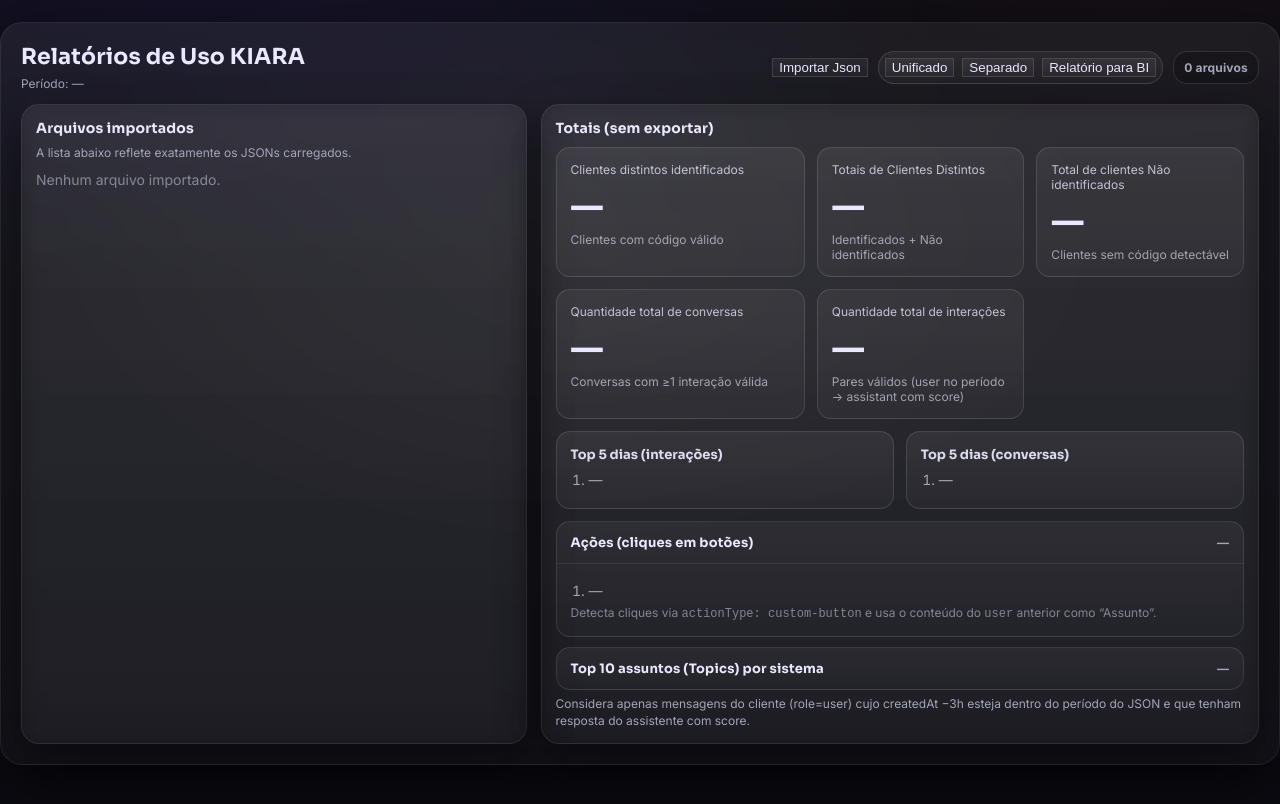
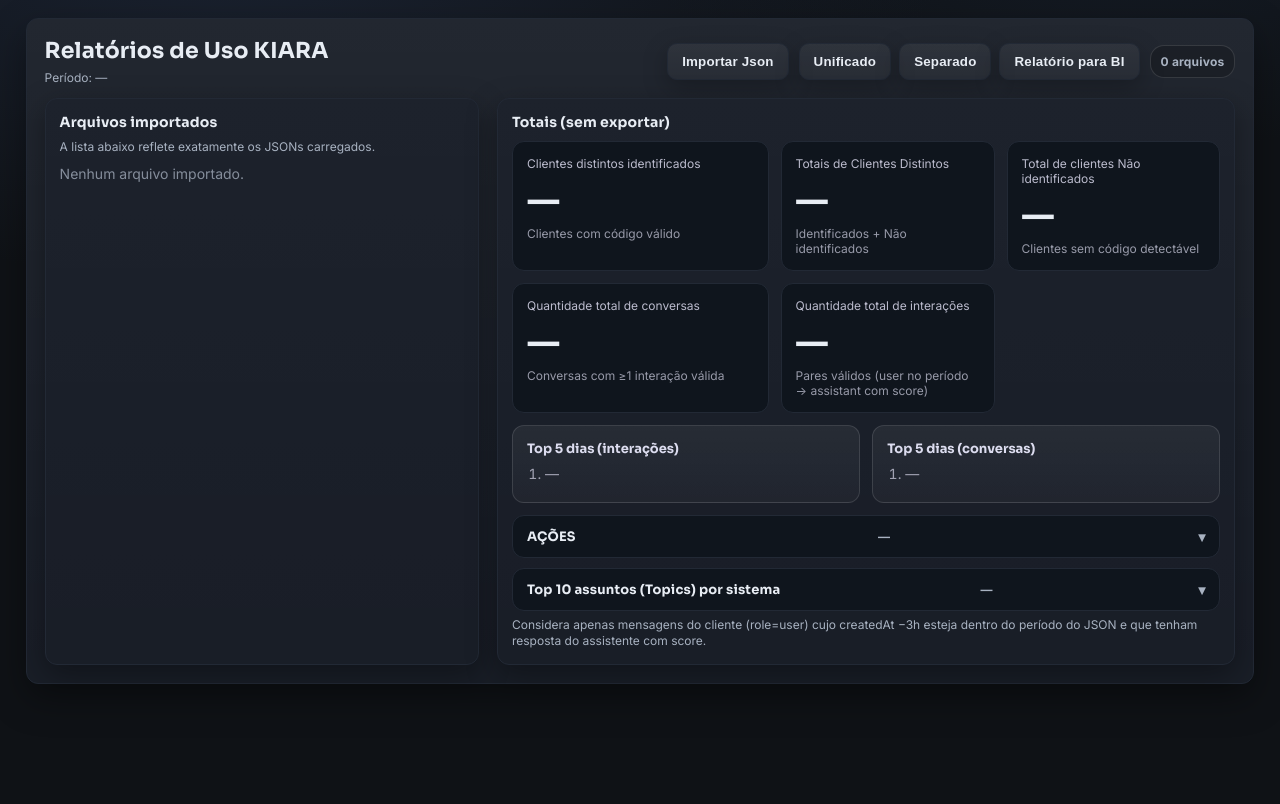
Before and after one commit to hdspcorp/Relatorio-de-uso-da-Kiara, a plain HTML site: page index.html in a window 1280 px wide. Drawn offline with Linux system fonts and the light colour scheme.

Commit message:
Refactor styles and layout in index.html

```diff
--- a/index.html
+++ b/index.html
@@ -9,26 +9,19 @@
 
 <style>
 :root{
-  /* Tom mais escuro e neutro (mais próximo do Workspace) */
-  --bg:#0b0b12;
-  --text:#e9e8ff;
-  --muted:#a4a6b9;
-
-  --stroke: rgba(255,255,255,.08);
-  --stroke2: rgba(255,255,255,.12);
-
-  --panel: rgba(255,255,255,.05);
-  --panel2: rgba(255,255,255,.03);
-
-  /* acentos bem discretos */
-  --a1:#7a5cff;
-  --a2:#ff7a59;
-
-  --radius:18px;
-  --radius2:14px;
-
-  --shadow: 0 24px 64px rgba(0,0,0,.55);
-  --shadow2: 0 16px 44px rgba(0,0,0,.45);
+  /* Padrão de cores do Workspace */
+  --bg:#0f1216;
+  --panel:#141923;
+  --panel-2:#0f151d;
+  --stroke:#222935;
+  --text:#e8edf4;
+  --muted:#a8b2c1;
+
+  --radius:12px;
+  --radius2:12px;
+
+  --shadow:0 14px 36px rgba(0,0,0,.35);
+  --shadow2:0 10px 30px rgba(0,0,0,.35);
 }
 
 *{ box-sizing:border-box; }
@@ -50,23 +43,20 @@
   position: fixed;
   inset: 0;
   z-index: -1;
-  /* Fundo mais “Workspace”: escuro com luz bem suave */
   background:
-    radial-gradient(1200px 600px at 18% -10%, rgba(122,92,255,.10), transparent 60%),
-    radial-gradient(900px 520px at 88% -20%, rgba(255,122,89,.07), transparent 60%),
-    radial-gradient(900px 520px at 45% 30%, rgba(255,255,255,.04), transparent 60%),
+    radial-gradient(1200px 600px at 18% -10%, #1b2332 0%, transparent 60%),
+    radial-gradient(900px 520px at 88% -20%, #171f2b 0%, transparent 60%),
     var(--bg);
 }
 
 .container{
-  max-width: 1480px;         /* mais “dashboard” */
-  margin: 22px auto;         /* sobe a UI */
-  padding: 20px;             /* compacto */
-  border-radius: calc(var(--radius) + 4px);
+  max-width:min(1920px, 96vw);
+  margin:18px auto;
+  padding:18px;
+  border-radius: var(--radius);
   border:1px solid var(--stroke);
-  background: linear-gradient(180deg, rgba(255,255,255,.06), rgba(255,255,255,.03));
+  background: linear-gradient(180deg, rgba(255,255,255,.06), rgba(255,255,255,.02)), var(--panel);
   box-shadow: var(--shadow);
-  backdrop-filter: blur(10px);
 }
 
 .header{
@@ -104,20 +94,48 @@
 .btn-group{
   display:inline-flex;
   gap:8px;
-  padding:6px;
-  border-radius: 16px;
-  border:1px solid rgba(255,255,255,.12);
-  background: linear-gradient(180deg, rgba(255,255,255,.06), rgba(255,255,255,.03));
+  padding:0;
+  border:0;
+  border-radius:0;
+  background:transparent;
 }
 
 /* padronização total */
 .btn-ghost{ display:none; }
 
-/* garante que "secondary" siga exatamente o mesmo padrão do resto */
+/* botão base no padrão do Workspace (antes não existia) */
+.btn{
+  appearance:none;
+  border:1px solid var(--stroke);
+  background:linear-gradient(180deg, rgba(255,255,255,.06), rgba(255,255,255,.03));
+  color:var(--text);
+  padding:10px 14px;
+  border-radius:10px;
+  cursor:pointer;
+  font-weight:700;
+  letter-spacing:.2px;
+  box-shadow:0 8px 24px rgba(0,0,0,.25);
+  transition:transform .12s ease, box-shadow .12s ease, border-color .12s ease;
+}
+
+.btn:hover{
+  transform:translateY(-1px);
+  box-shadow:0 10px 26px rgba(0,0,0,.30);
+  border-color: rgba(255,255,255,.18);
+}
+
+.btn:active{ transform:translateY(0); }
+
+.btn:focus-visible{
+  outline:2px solid rgba(122,92,255,.25);
+  outline-offset:2px;
+}
+
+/* secondary segue a mesma família */
 .btn.secondary{
-  background: linear-gradient(180deg, rgba(255,255,255,.06), rgba(255,255,255,.03));
-  border:1px solid rgba(255,255,255,.12);
-  color: var(--text);
+  border:1px solid var(--stroke);
+  background:linear-gradient(180deg, rgba(255,255,255,.06), rgba(255,255,255,.03));
+  color:var(--text);
 }
 
 .file-status{
@@ -133,9 +151,9 @@
 
 .layout{
   display:grid;
-  grid-template-columns: 0.95fr 1.35fr; /* dá mais espaço pros totais */
-  gap: 14px;
-  margin-top: 8px;          /* sobe os painéis */
+  grid-template-columns: 1fr 1.7fr;
+  gap: 18px;
+  margin-top: 10px;
 }
 
 .layout-top{ margin-top: 6px; }
@@ -143,11 +161,10 @@
 .panel{
   border-radius: var(--radius);
   border:1px solid var(--stroke);
-  background: linear-gradient(180deg, rgba(255,255,255,.045), rgba(255,255,255,.02));
+  background: linear-gradient(180deg, rgba(255,255,255,.04), rgba(255,255,255,.02)), var(--panel);
   box-shadow: var(--shadow2);
-  padding: 14px;
-  min-height: 240px;
-  backdrop-filter: blur(10px);
+  padding:14px;
+  min-height:280px;
 }
 
 .panel-title{
@@ -204,11 +221,11 @@
 }
 
 .kpi{
-  border-radius: var(--radius2);
-  border:1px solid rgba(255,255,255,.12);
-  background: linear-gradient(180deg, rgba(255,255,255,.06), rgba(255,255,255,.03));
-  padding: 14px;
-  min-height: 98px;
+  border-radius: 12px;
+  border:1px solid var(--stroke);
+  background: var(--panel-2);
+  padding:14px;
+  min-height:96px;
 }
 
 /* .kpi-primary removido: não destacamos mais este KPI */
@@ -271,10 +288,10 @@
 }
 
 .insight{
-  border-radius: var(--radius2);
-  border:1px solid rgba(255,255,255,.10);
-  background: linear-gradient(180deg, rgba(255,255,255,.05), rgba(255,255,255,.02));
-  overflow: hidden;
+  border-radius: 12px;
+  border:1px solid var(--stroke);
+  background: var(--panel-2);
+  overflow:hidden;
 }
 
 .insight > summary{
@@ -285,9 +302,22 @@
   justify-content:space-between;
   gap:10px;
   padding: 12px 14px;
+  user-select:none;
 }
 
 .insight > summary::-webkit-details-marker{ display:none; }
+
+.insight > summary::after{
+  content:"▾";
+  color: var(--muted);
+  font-weight:900;
+  margin-left: 6px;
+  transition: transform .12s ease;
+}
+
+.insight[open] > summary::after{
+  transform: rotate(180deg);
+}
 
 .insight-title{
   font-weight: 900;
@@ -343,14 +373,20 @@
 }
 
 .select{
-  appearance: none;
-  background: rgba(0,0,0,.18);
-  border: 1px solid rgba(255,255,255,.12);
+  appearance:none;
+  background: var(--panel-2);
+  border:1px solid var(--stroke);
   color: var(--text);
-  border-radius: 12px;
-  padding: 8px 10px;
-  font-weight: 800;
-  font-size: 12.5px;
+  border-radius:10px;
+  padding:10px 12px;
+  font-weight:800;
+  font-size:13px;
+  box-shadow:0 10px 24px rgba(0,0,0,.25);
+}
+
+.select option{
+  background: var(--panel);
+  color: var(--text);
 }
 
 .top-list.compact{
@@ -510,11 +546,11 @@
       </div>
 
       <div class="insights">
-        <details class="insight" open>
-          <summary>
-            <span class="insight-title">Ações (cliques em botões)</span>
-            <span class="insight-sub" id="actionsSummary">—</span>
-          </summary>
+        <details class="insight">
+  <summary>
+    <span class="insight-title">AÇÕES</span>
+    <span class="insight-sub" id="actionsSummary">—</span>
+  </summary>
           <div class="insight-body">
             <ol id="actionsList" class="top-list compact actions-list" aria-label="Lista de cliques em botões por data">
               <li class="muted">—</li>
```
